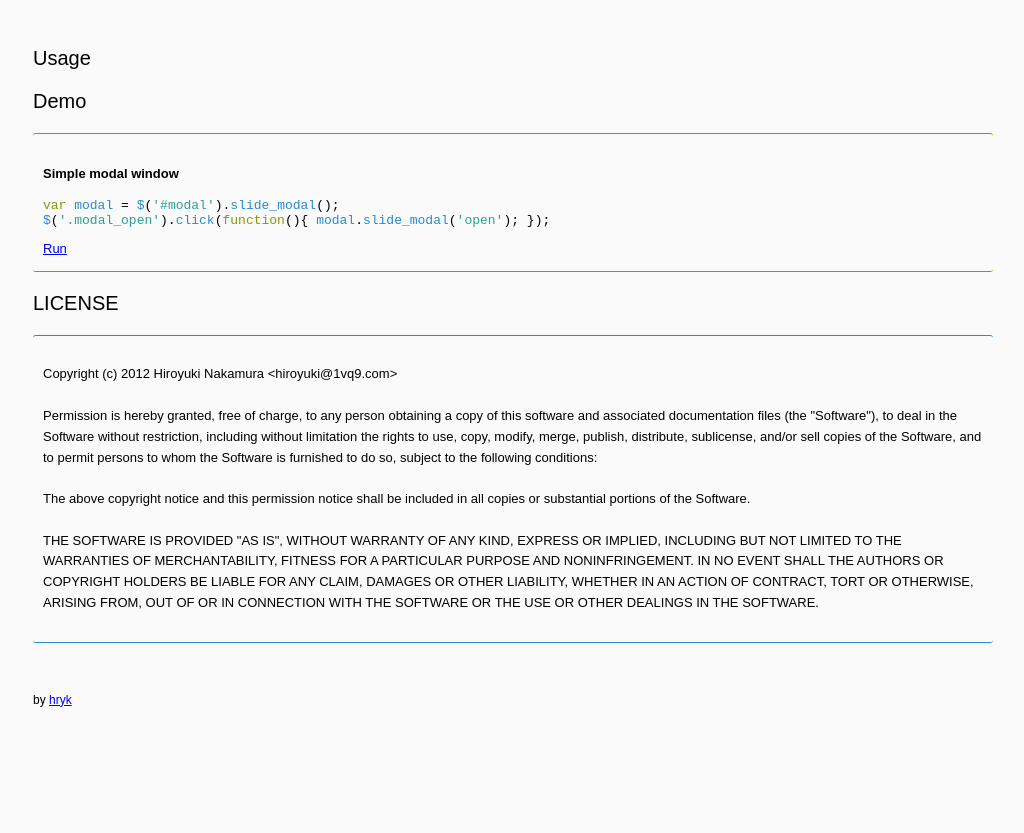
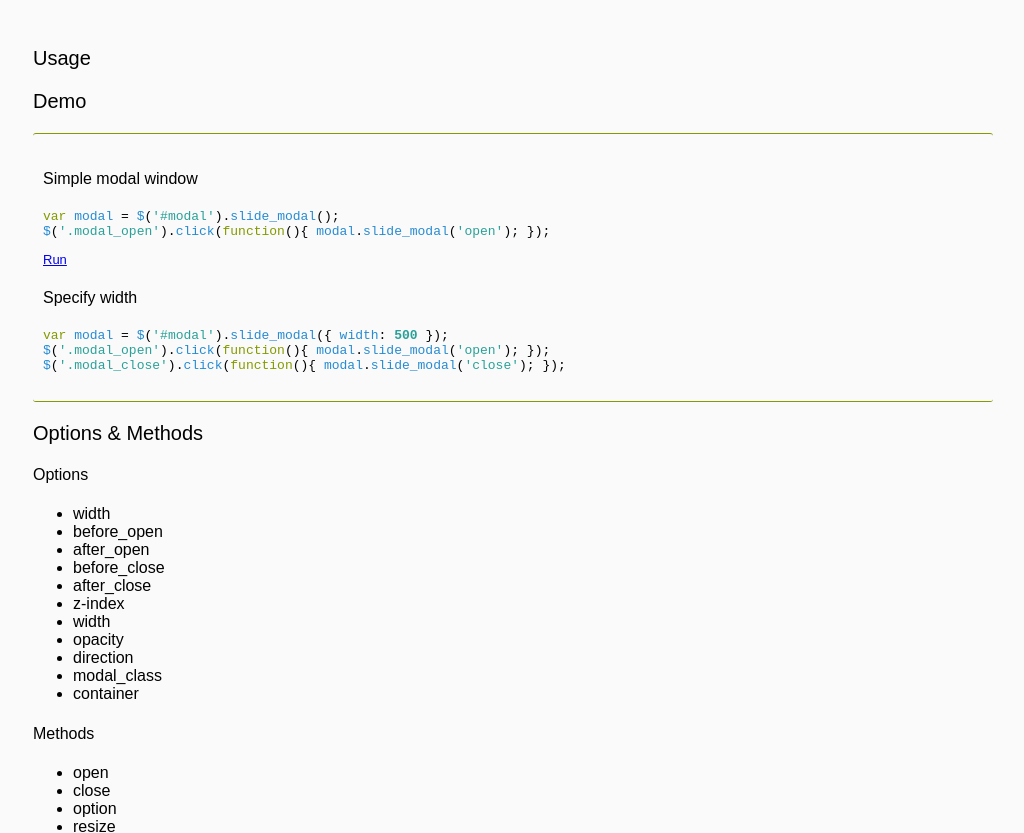
Before and after one commit to hryk/jquery.slidemodal, a website: page demos/index.html in a window 1280 px wide. Shown: the part 120-953 px from the top of the page, without its empty margins (127-1151 px from the left). Before the commit the page ends 827 px from the top, so only its background shows below. Drawn offline with Linux system fonts and the light colour scheme; a web font is replaced by a local one.

Commit message:
supported 'width: full'

```diff
--- a/demos/css/demo.css
+++ b/demos/css/demo.css
@@ -20,6 +20,11 @@ header h2 {
 
 h3 {
   font-size: 20px;
+  font-family: 'Averia Sans Libre', sans-serif;
+  font-weight: 400;
+}
+h4 {
+  font-size: 16px;
   font-family: 'Averia Sans Libre', sans-serif;
   font-weight: 400;
 }
--- a/demos/index.html
+++ b/demos/index.html
@@ -23,9 +23,38 @@
         <h4>Simple modal window</h4>
         <div class="highlight"><pre><span class="kd">var</span> <span class="nx">modal</span> <span class="o">=</span> <span class="nx">$</span><span class="p">(</span><span class="s1">&#39;#modal&#39;</span><span class="p">).</span><span class="nx">slide_modal</span><span class="p">();</span>
 <span   class="nx">$</span><span class="p">(</span><span class="s1">&#39;.modal_open&#39;</span><span class="p">).</span><span class="nx">click</span><span class="p">(</span><span class="kd">function</span><span class="p">(){</span> <span class="nx">modal</span><span class="p">.</span><span class="nx">slide_modal</span><span class="p">(</span><span class="s1">&#39;open&#39;</span><span class="p">);</span> <span class="p">});</span>
-</pre>  </div>
+</pre>
+        </div>
         <a href="javascript:void(0)" class="modal_open">Run</a>
+        <h4>Specify width</h4>
+        <div class="highlight"><pre><span class="kd">var</span> <span class="nx">modal</span> <span class="o">=</span> <span class="nx">$</span><span class="p">(</span><span class="s1">&#39;#modal&#39;</span><span class="p">).</span><span class="nx">slide_modal</span><span class="p">({</span> <span class="nx">width</span><span class="o">:</span> <span class="mi">500</span> <span class="p">});</span>
+<span class="nx">$</span><span class="p">(</span><span class="s1">&#39;.modal_open&#39;</span><span class="p">).</span><span class="nx">click</span><span class="p">(</span><span class="kd">function</span><span class="p">(){</span> <span class="nx">modal</span><span class="p">.</span><span class="nx">slide_modal</span><span class="p">(</span><span class="s1">&#39;open&#39;</span><span class="p">);</span> <span class="p">});</span>
+<span class="nx">$</span><span class="p">(</span><span class="s1">&#39;.modal_close&#39;</span><span class="p">).</span><span class="nx">click</span><span class="p">(</span><span class="kd">function</span><span class="p">(){</span> <span class="nx">modal</span><span class="p">.</span><span class="nx">slide_modal</span><span class="p">(</span><span class="s1">&#39;close&#39;</span><span class="p">);</span> <span class="p">});</span>
+</pre></div>
       </div>
+      <h3>Options &amp; Methods</h3>
+      <h4>Options</h4>
+      <ul>
+        <li>width</li>
+        <li>before_open</li>
+        <li>after_open</li>
+        <li>before_close</li>
+        <li>after_close</li>
+        <li>z-index</li>
+        <li>width</li>
+        <li>opacity</li>
+        <li>direction</li>
+        <li>modal_class</li>
+        <li>container</li>
+      </ul>
+      <h4>Methods</h4>
+      <ul>
+        <li>open</li>
+        <li>close</li>
+        <li>option</li>
+        <li>resize</li>
+        <li>destroy</li>
+      </ul>
       <h3>LICENSE</h3>
       <div class="item bline">
         <p>
@@ -56,10 +85,12 @@ CONNECTION WITH THE SOFTWARE OR THE USE OR OTHER DEALINGS IN THE SOFTWARE.
     <div id="modal">
       <h3>Sample Modal Window</h3>
       <p>This is a sample modal window.</p>
+      <a href="javascript:void(0)" class="modal_close">Close</a>
     </div>
   </body>
   <script type="text/javascript">
-    var modal = $('#modal').slide_modal();
+    var modal = $('#modal').slide_modal({ width: 500 });
     $('.modal_open').click(function(){ modal.slide_modal('open'); });
+    $('.modal_close').click(function(){ modal.slide_modal('close'); });
   </script>
 </html>
--- /dev/null
+++ b/demos/snippets/01_specify_width.js
@@ -0,0 +1,3 @@
+var modal = $('#modal').slide_modal({ width: 500 });
+$('.modal_open').click(function(){ modal.slide_modal('open'); });
+$('.modal_close').click(function(){ modal.slide_modal('close'); });
```
Also changed, not shown: lib/jquery-slidemodal.js.
